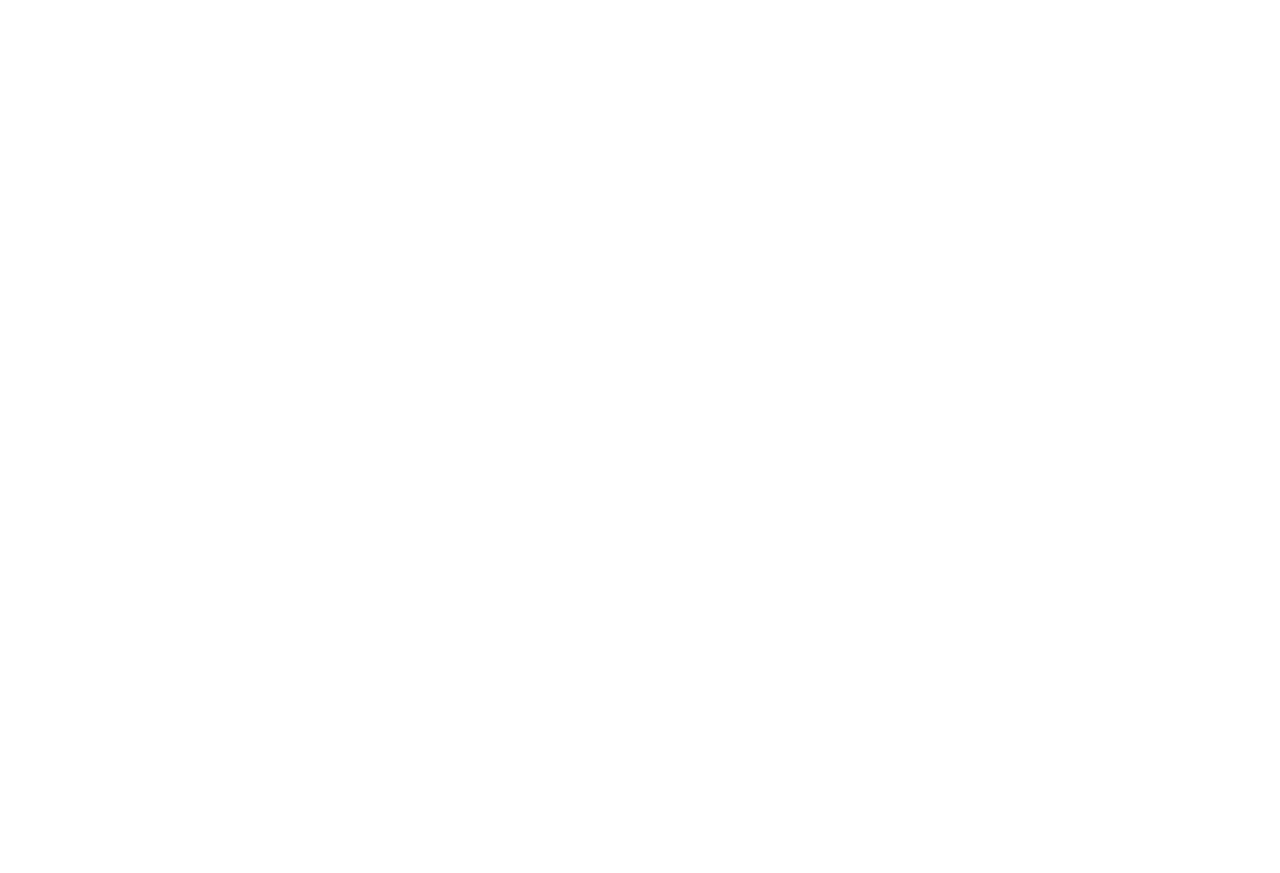
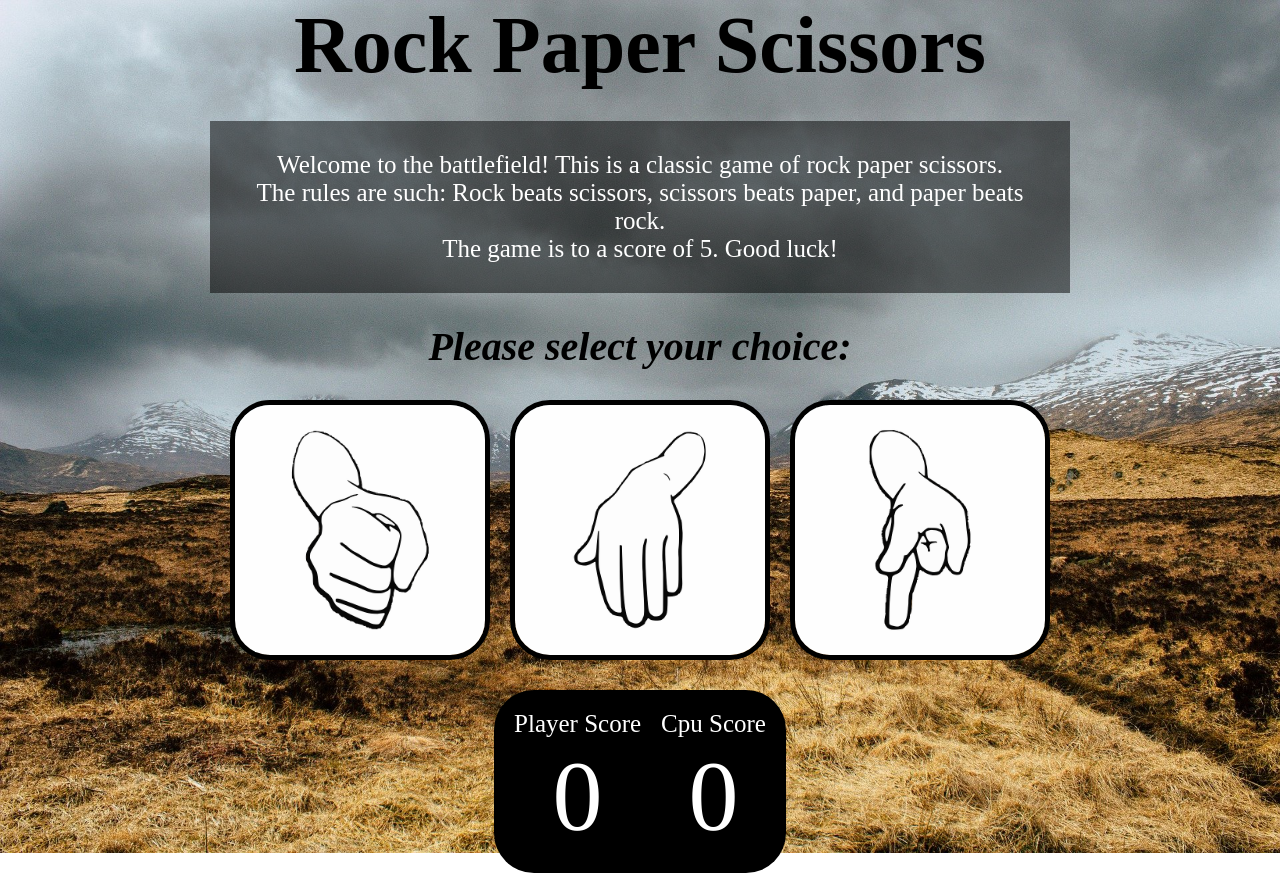
Before and after one commit to PeterBusatti/Rock-Paper-Scissors, a plain HTML site: page index.html in a window 1280 px wide. Before the commit the page ends 800 px from the top, so only its background shows below. Drawn offline with Linux system fonts and the light colour scheme.

Commit message:
add content, containers, css style and layout

```diff
--- a/index.html
+++ b/index.html
@@ -2,11 +2,37 @@
 
 <html>
 <head>
-  <title>Page Title</title>
+  <title>Rock Paper Scissors</title>
   <meta charset="UTF-8"/>
+  <link rel="stylesheet" href="style.css">
 </head>
 
 <body>
+  <div id="container">
+    <h1 id="title">Rock Paper Scissors</h1>
+    <p id="rules">Welcome to the battlefield! This is a classic game of rock paper
+      scissors.
+      <br>The rules are such: Rock beats scissors, scissors beats paper, and paper
+      beats rock.
+      <br>The game is to a score of 5. Good luck!
+    </p>
+    <p id="choice-select-text">Please select your choice:</p>
+    <div id="button-container">
+     <input id="rock-btn" class="btn" type="image" src="images/rock-png.png" alt="rock image"/>
+     <input id="paper-btn" class="btn" type="image" src="images/paper-png.png" alt="paper image"/>
+     <input id="scissors-btn" class="btn" type="image" src="images/scissors-png.png" alt="scissors image"/>
+    </div>
+    <div id="result-display-container">
+      <div id="player-score">
+        <p>Player Score</p>
+        <div>0</div>
+      </div>
+      <div id="cpu-score">
+        <p>Cpu Score</p>
+        <div>0</div>
+      </div>
+    </div>
+  </div>
 
 
   <script src="app.js"></script>
--- /dev/null
+++ b/style.css
@@ -0,0 +1,84 @@
+* {
+    margin: 0px;
+    padding: 0px;
+}
+
+body {
+    background-image: url("images/battlefield-1920.jpg");
+    background-repeat: no-repeat;
+    background-size: cover;
+}
+#container {
+    display: flex;
+    flex-direction: column;
+    align-items: center;
+    height: 100vh;
+    gap: 30px;
+}
+#title {
+    display:flex;
+    justify-content: center;
+    font-size: 80px;
+}
+
+p {
+    text-align: center;
+    font-size: 25px;
+}
+
+#rules {
+    display: flex;
+    justify-content: center;
+    align-items: center;
+    width: 800px;
+    color:  white;
+    background-color: rgba(0, 0, 0, 0.5);
+    padding: 30px;
+}
+
+#button-container{
+    display: flex;
+    gap: 20px;
+}
+
+.btn {
+    height: 250px;
+    width: 250px;
+    border-radius: 40px;
+    border: 5px solid black;
+}
+
+#choice-select-text {
+    font-style: italic;
+    font-weight: 900;
+    font-size: 40px;
+}
+
+#result-display-container {
+    display: flex;
+    background-color: black;
+    border-radius: 40px;
+    gap: 20px;
+    padding: 20px;
+
+}
+
+#player-score, #cpu-score {
+    display: flex;
+    flex-direction: column;
+    color: white;
+    align-items: center;
+    font-size: 100px;
+}
+
+.btn-hover {
+    border: 5px solid gold;
+}
+
+#log-display {
+    text-align: center;
+    font-size: 25px;
+    background-color: rgba(0, 0, 0, 0.5);
+    color: rgb(245, 137, 137);
+    padding: 15px;
+}
```
